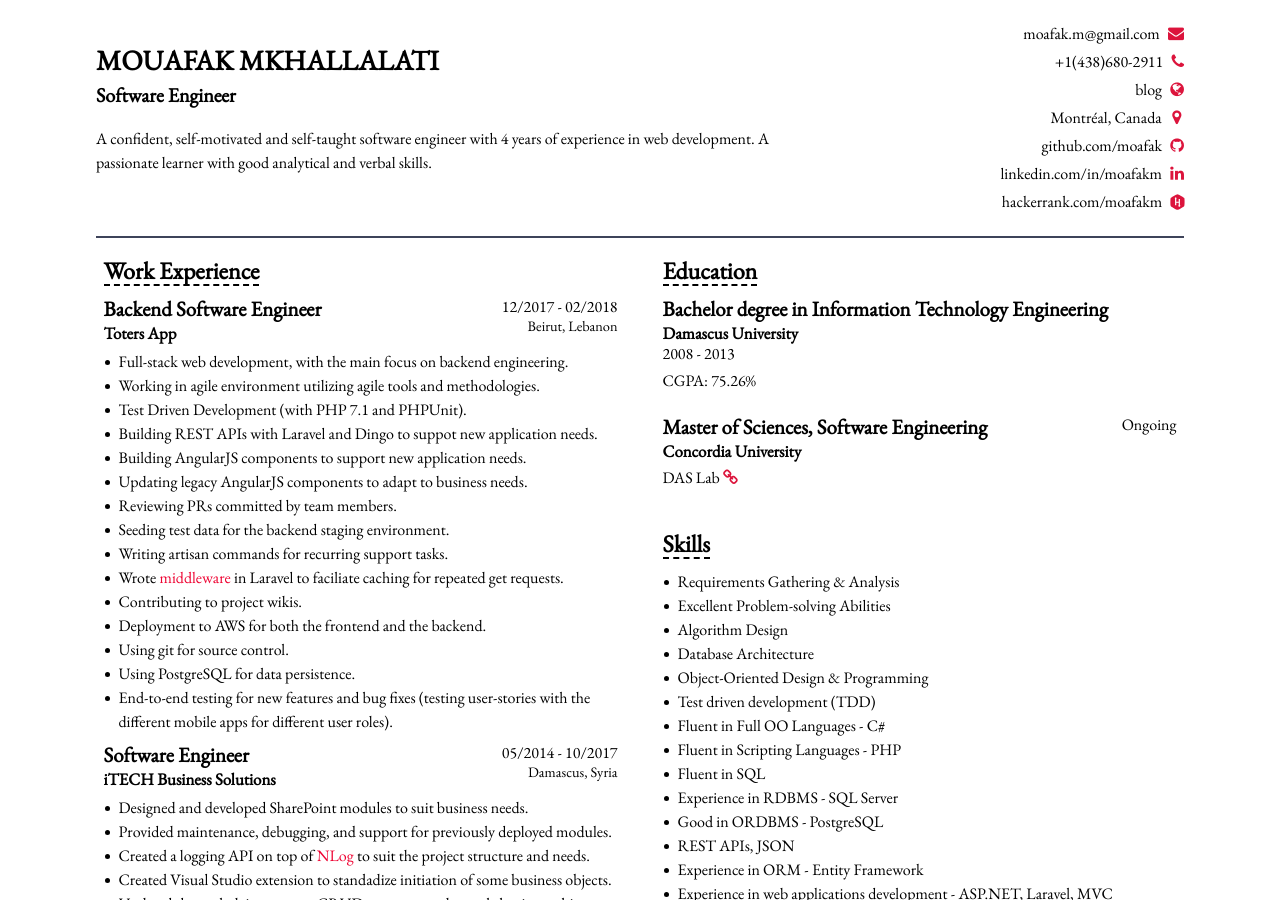
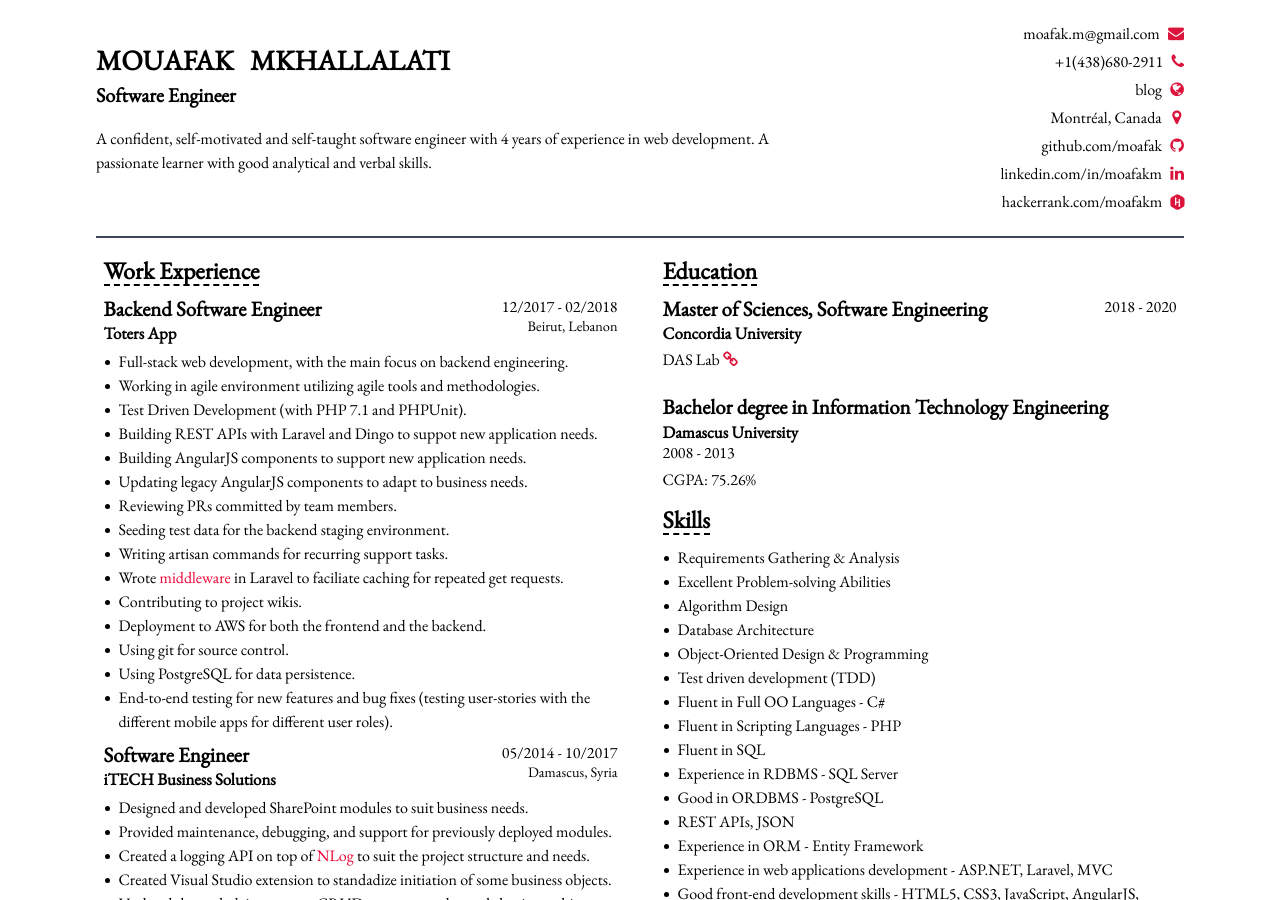
Before and after one commit to Moafak/moafak.github.io, a Jekyll site: the page cv/index.html, which Jekyll copies as it is, in a window 1280 px wide and 900 px high. Built offline with Jekyll 4.4.1, drawn with Linux system fonts in a browser that asks for light colours.

Commit message:
minor changes

```diff
--- a/cv/index.html
+++ b/cv/index.html
@@ -75,7 +75,7 @@
 
 
         <div class="flex-column info-left">
-          <h1 class="name">Mouafak Mkhallalati</h1>
+          <h1 class="name">Mouafak &nbsp; Mkhallalati</h1>
           <h2 class="profession">Software Engineer</h2>
 
           <p>A confident, self-motivated and self-taught software engineer with 4 years of experience in web development. A passionate learner with good analytical and verbal skills.</p>
@@ -266,6 +266,21 @@
           <h1 class="section-header">Education</h1>
 
           <section class="education">
+
+            <div class="section-inner-header flex-row flex-space-between">
+              <div class="padding-right-10">
+                <h1>Master of Sciences, Software Engineering</h1>
+                <h2>Concordia University</h2>
+                <p>DAS Lab <a href="http://das.encs.concordia.ca/" target="_blank"><i class="fa fa-link"></i></a></p>
+              </div>
+
+              <h6 class="date">2018 - 2020</h6>
+
+            </div>
+            <p>&nbsp;</p>
+
+
+
             <div class="section-inner-header flex-row flex-space-between">
               <div class="padding-right-10">
                 <h1>Bachelor degree in Information Technology Engineering</h1>
@@ -277,19 +292,9 @@
             </div>
 
             <p>CGPA: 75.26%</p>
-            <br>
 
-            <div class="section-inner-header flex-row flex-space-between">
-              <div class="padding-right-10">
-                <h1>Master of Sciences, Software Engineering</h1>
-                <h2>Concordia University</h2>
-                <p>DAS Lab <a href="http://das.encs.concordia.ca/" target="_blank"><i class="fa fa-link"></i></a></p>
-              </div>
 
-              <h6 class="date">Ongoing</h6>
 
-            </div>
-            <p>&nbsp;</p>
 
           </section>
 
```
